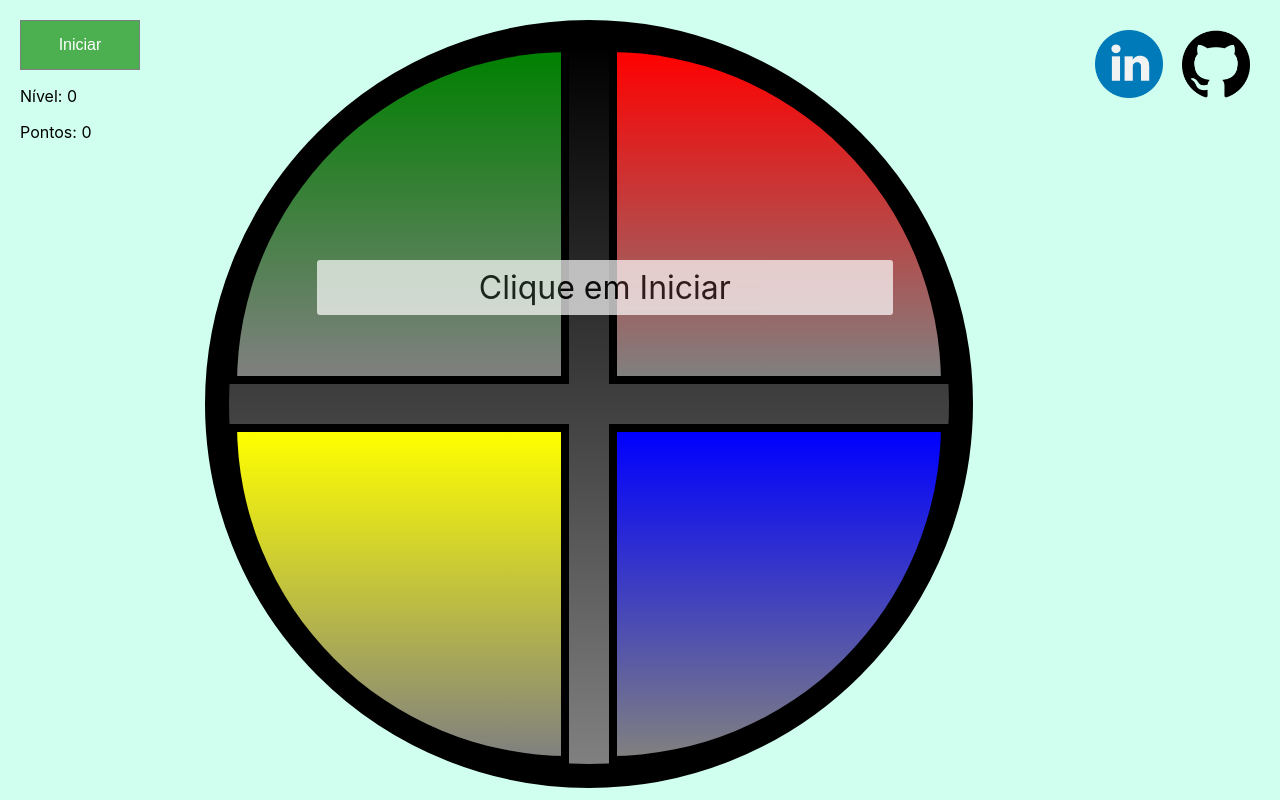
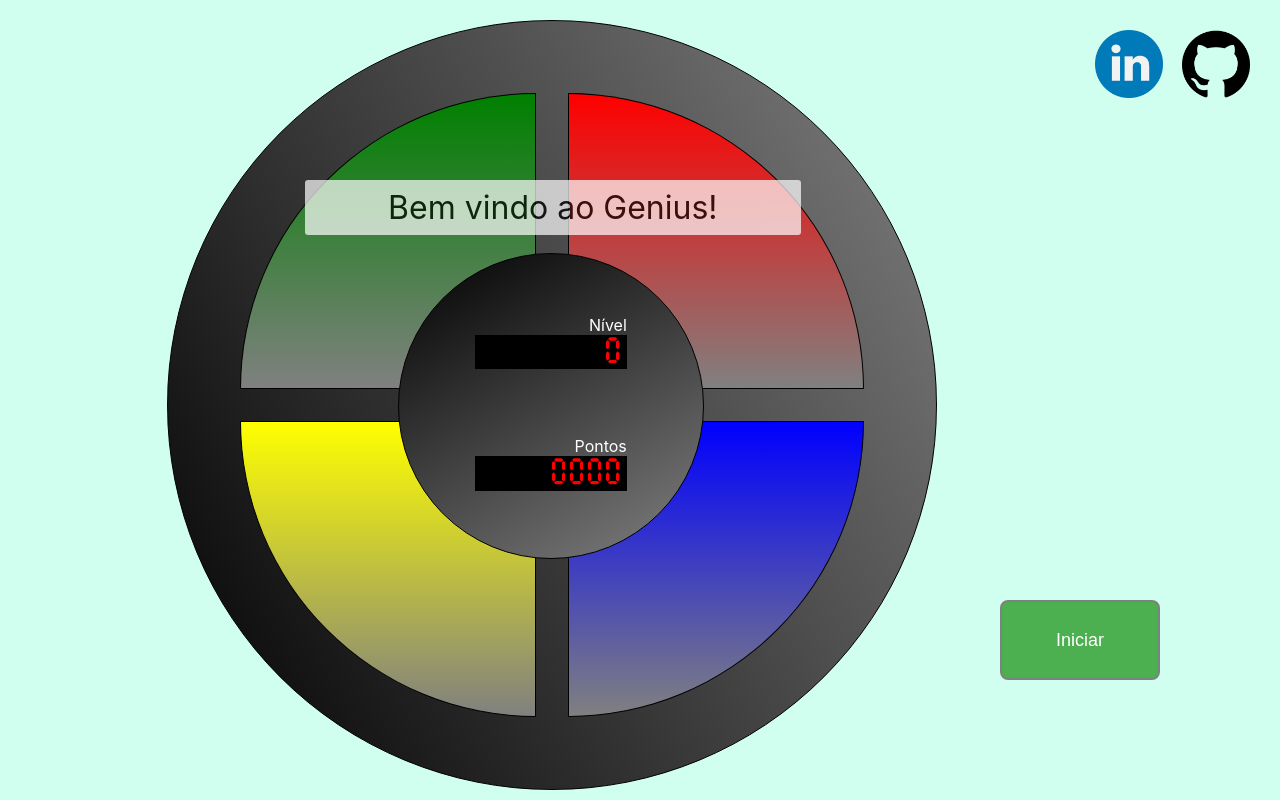
Before and after one commit to ibere82/genesis-react, a React (Create React App) app: page / in a window 1280 px wide. Shown: the top 800 px of the page. Built offline with nearby package versions, Linux system fonts and the light colour scheme.

Commit message:
more layout improves

```diff
--- a/src/App.js
+++ b/src/App.js
@@ -1,16 +1,16 @@
 import { useState, useEffect, useRef } from 'react';
-import * as Tone from 'tone'
+import * as Tone from 'tone';
+import buttons from './data/buttons.json';
+import levelTimes from './data/levelTimes.json';
+import winMusic from './data/winMusic.json';
+import gameOverMusic from './data/gameOverMusic.json';
+import Page from './components/Page';
 import './App.css';
-import buttons from './data/buttons.json'
-import levelTimes from './data/levelTimes.json'
-import winMusic from './data/winMusic.json'
-import gameOverMusic from './data/gameOverMusic.json'
-import Page from './components/Page';
 
 const synth = new Tone.AMSynth().toDestination();
 
-const MAX_TONES_BY_LEVEL = 2;
-const MAX_LEVEL = 2 // levelTimes.length
+const MAX_TONES_BY_LEVEL = 12;
+const MAX_LEVEL = levelTimes.length;
 
 function App() {
   const [shuffledOrder, setShuffledOrder] = useState([]);
@@ -19,152 +19,153 @@ function App() {
   const [isClickAllowed, setIsClickAllowed] = useState(false);
   const [difficulty, setDifficulty] = useState(0);
   const [score, setScore] = useState(0);
-  const [message, setMessage] = useState('')
-  const { current } = useRef({ onGame: false })
-  const { onGame } = current
+  const [message, setMessage] = useState('');
+  const { current } = useRef({ onGame: false });
+  const { onGame } = current;
 
   useEffect(() => {
-    setMessage('Clique em Iniciar')
-  }, [])
+    setMessage('Bem vindo ao Genius!');
+  }, []);
 
   useEffect(() => {
     if (onGame) (async () => {
-      await manageEphemeralMessage(`Iniciando nível ${difficulty}`)
+      await manageEphemeralMessage(`Iniciando nível ${difficulty}`);
       setShuffledOrder([]);
       setTurn(1);
     })();
-  }, [difficulty])
+  }, [difficulty]);
 
   useEffect(() => {
     if (onGame) {
-      setClickCount(0)
+      setClickCount(0);
       setTimeout(() => {
         addNewShuffledColor();
-      }, 500)
-    }
-  }, [turn])
+      }, 500);
+    };
+  }, [turn]);
 
   useEffect(() => {
     (async () => {
-      setIsClickAllowed(false)
+      setIsClickAllowed(false);
       for (let color of shuffledOrder) {
         if (current.onGame) await scheduleOnOffPads(color, difficulty - 1);
-      }
-      setIsClickAllowed(true)
+      };
+      setIsClickAllowed(true);
     })()
   }, [shuffledOrder])
 
   useEffect(() => {
-    setIsClickAllowed(message === '')
-    //refMessage.current.innerText = message
-  }, [message])
+    setIsClickAllowed(message === '');
+  }, [message]);
 
   const startNewGame = () => {
-    console.log('start')
     setScore(0);
     setDifficulty(1);
-    current.onGame = true
-  }
+    current.onGame = true;
+  };
 
   const stopGame = () => {
-    synth.triggerRelease()
-    setDifficulty(0)
-    setTurn(0)
-    current.onGame = false
-  }
+    synth.triggerRelease();
+    current.onGame = false;
+    setDifficulty(0);
+    setTurn(0);
+  };
 
   const gameOver = async () => {
-    return new Promise(() => {
-      setIsClickAllowed(false)
-      setMessage('Que pena! Você perdeu! Clique em Iniciar para recomeçar')
+    return new Promise((resolve) => {
+      setIsClickAllowed(false);
+      setMessage('Que pena! Você perdeu! Clique em Iniciar para recomeçar');
       const now = Tone.now();
       gameOverMusic.forEach((note, index) =>
-        synth.triggerAttackRelease(note, '8n', now + (index / 20)))
-    })
-  }
+        synth.triggerAttackRelease(note, '8n', now + (index / 20)));
+      setTimeout(() => {
+        resolve();
+      }, 2500);
+    });
+  };
 
   const addNewShuffledColor = async () => {
     const randomic = Math.floor(Math.random() * 4);
     setShuffledOrder([...shuffledOrder, buttons[randomic].color]);
-  }
+  };
 
   const scheduleOnOffPads = (color, velocity) => {
-    const { timeToTurnOff, timeToResolve } = levelTimes[velocity]
-    const { ref } = buttons.find(button => button.color === color)
+    const { timeToTurnOff, timeToResolve } = levelTimes[velocity];
+    const { ref } = buttons.find(button => button.color === color);
 
     return new Promise((resolve) => {
       setTimeout(() => {
-        ref.turnOn()
-      }, 10)
+        ref.turnOn();
+      }, 10);
       setTimeout(() => {
-        ref.turnOff()
+        ref.turnOff();
       }, timeToTurnOff);
       setTimeout(() => {
-        resolve()
-      }, timeToResolve)
-    })
-  }
+        resolve();
+      }, timeToResolve);
+    });
+  };
 
   const userWins = async () => {
-    setMessage('Parabéns !!!!')
-    await playWinMusic()
-    setMessage('Você venceu!! Clique em Iniciar para recomeçar')
-  }
+    setMessage('Parabéns !!!!');
+    await playWinMusic();
+    setMessage('Você venceu!! Clique em Iniciar para recomeçar');
+    stopGame();
+  };
 
   const playWinMusic = () => {
     return new Promise(async (resolve) => {
 
       for (let index of winMusic) {
         await scheduleOnOffPads(buttons[index].color, 7);
-      }
+      };
       for (let index of winMusic) {
         await scheduleOnOffPads(buttons[index].color, 7);
-      }
+      };
       for (let index of winMusic) {
         await scheduleOnOffPads(buttons[index].color, 7);
-      }
+      };
       for (let index of winMusic) {
         await scheduleOnOffPads(buttons[index].color, 7);
-      }
-      resolve()
-
-    })
-  }
+      };
+      resolve();
+    });
+  };
 
 
   const handleClick = async (color) => {
     if (shuffledOrder[clickCount] !== color) {
-      await gameOver()
-      stopGame()
+      await gameOver();
+      stopGame();
     }
     else {
-      setScore(score + difficulty)
-      const newClickCount = clickCount + 1
+      setScore(score + difficulty);
+      const newClickCount = clickCount + 1;
       if (newClickCount === shuffledOrder.length) {
         if (turn < MAX_TONES_BY_LEVEL) setTurn(turn + 1)
         else {
-          const newLevel = difficulty + 1
-          if (newLevel > MAX_LEVEL) userWins()
-          else setDifficulty(difficulty + 1)
-        }
-      }
-      setClickCount(newClickCount)
-    }
-  }
+          const newLevel = difficulty + 1;
+          if (newLevel > MAX_LEVEL) userWins();
+          else setDifficulty(difficulty + 1);
+        };
+      };
+      setClickCount(newClickCount);
+    };
+  };
 
   const manageEphemeralMessage = (text, timeBefore = 0, timeDuring = 2000, timeAfter = 2500) => {
     return new Promise((resolve) => {
       setTimeout(() => {
-        setMessage(text)
-      }, timeBefore)
+        setMessage(text);
+      }, timeBefore);
       setTimeout(() => {
-        setMessage('')
-      }, timeDuring)
+        setMessage('');
+      }, timeDuring);
       setTimeout(() => {
-        resolve()
-      }, timeAfter)
-    })
-  }
+        resolve();
+      }, timeAfter);
+    });
+  };
 
   return (
     <Page
@@ -173,13 +174,12 @@ function App() {
       startNewGame={startNewGame}
       buttons={buttons}
       isClickAllowed={isClickAllowed}
-
       handleClick={handleClick}
       difficulty={difficulty}
       score={score}
       message={message}
     />
   );
-}
+};
 
 export default App;
--- a/src/components/Button.jsx
+++ b/src/components/Button.jsx
@@ -2,21 +2,23 @@ import React from 'react'
 import styled from 'styled-components'
 
 const StyledButton = styled.button`
-  background-color: #4CAF50; /* Green */
-  border: gray solid  1px;
+  background-color: #4CAF50;
+  border: gray solid 0.3vh;
+  border-radius: 8px;
   color: white;
-  padding: 15px 32px;
   text-align: center;
   display: inline-block;
-  font-size: 16px;
+  font-size: 18px;
   cursor: pointer;
-  width: 120px;
+  height: 10vh;
+  width: 20vh;
   :hover{
-    border: lightgrey solid  1px;
+    border: lightgrey solid 0.5vh;
   }`
 
 export default function Button({ handle, label }) {
+
   return (
-    <StyledButton onClick={handle}>{label}</StyledButton>
+    <StyledButton onClick={handle} >{label}</StyledButton>
   )
 }
--- /dev/null
+++ b/src/components/DigitalNumber.jsx
@@ -0,0 +1,74 @@
+// Original Svg created by potrace 1.15, written by Peter Selinger 2001-2017
+
+import React from 'react'
+
+const paths = [
+  `M1385 12396 c-214 -222 -390 -408 -390 -414 0 -6 177 -193 394 -416 l394 -406
+   1471 0 1471 1 420 400 c231 221 421 404 423 408 1 4 -184 192 -411 419 l-414
+   412 -1484 0 -1484 0 -390 -404z`,
+
+  `M408 11066 l-408 -411 0 -1485 0 -1485 408 -396 409 -397 411 401
+   412 400 0 1471 -1 1471 -400 420 c-220 231 -406 421 -412 421 -7 1 -195 -184
+   -419 -410z`,
+
+  `M5328 11066 l-408 -412 0 -1485 0 -1484 408 -397 409 -396 411 400
+  412 401 0 1471 -1 1471 -400 420 c-220 231 -406 421 -412 421 -7 1 -195 -184
+  -419 -410z`,
+
+  `M1382 6814 c-216 -224 -392 -410 -390 -414 2 -5 180 -191 397 -414
+  l394 -406 1471 0 1471 1 311 297 c171 163 362 346 424 405 l114 108 -415 415
+  -414 414 -1485 0 -1485 0 -393 -406z`,
+
+  `M413 5490 l-413 -417 0 -1484 0 -1484 401 -389 c220 -214 407 -389
+  414 -390 7 0 196 176 419 393 l406 394 0 1471 -1 1471 -395 415 c-217 228
+  -401 420 -407 426 -9 8 -118 -96 -424 -406z`,
+
+  `M5333 5490 l-413 -417 0 -1484 0 -1484 406 -393 c223 -216 409 -392
+  414 -390 5 2 192 180 415 397 l405 394 0 1471 -1 1471 -395 415 c-217 228
+  -401 420 -407 426 -9 8 -117 -95 -424 -406z`,
+
+  `M1382 1234 c-216 -223 -392 -410 -390 -414 2 -4 180 -191 397 -414
+  l395 -406 1470 0 1471 1 325 311 c179 171 370 353 424 405 l99 94 -414 415
+  -414 414 -1485 0 -1485 0 -393 -406z`
+]
+
+const pathsFromDigit = [
+  { paths: [0, 1, 2, 4, 5, 6] },
+  { paths: [2, 5] },
+  { paths: [0, 2, 3, 4, 6] },
+  { paths: [0, 2, 3, 5, 6] },
+  { paths: [1, 2, 3, 5] },
+  { paths: [0, 1, 3, 5, 6] },
+  { paths: [0, 1, 3, 4, 5, 6] },
+  { paths: [0, 2, 5] },
+  { paths: [0, 1, 2, 3, 4, 5, 6] },
+  { paths: [0, 1, 2, 3, 5, 6] },
+]
+export default function DigitalNumber({ digit = 0, color = 'red', width = '13pt', height = '26pt' }) {
+
+  return (
+    <div style={{ marginRight: '5px' }}>
+      <svg
+        version="1.0"
+        xmlns="http://www.w3.org/2000/svg"
+        width={width}
+        height={height}
+        viewBox="0 0 656.000000 1280.000000"
+        preserveAspectRatio="xMidYMid meet"
+      >
+        <metadata>
+          Created by potrace 1.15, written by Peter Selinger 2001-2017
+        </metadata>
+
+        <g
+          transform="translate(0.000000,1280.000000) scale(0.100000,-0.100000)"
+          stroke="none"
+          fill={color}>
+
+          {pathsFromDigit[digit].paths.map(index => <path d={paths[index]} />)}
+
+        </g>
+      </svg>
+    </div>
+  )
+}
--- /dev/null
+++ b/src/components/DigitalPanel.jsx
@@ -0,0 +1,32 @@
+import React from 'react'
+import DigitalNumber from './DigitalNumber'
+
+export default function DigitalPanel({ label = '', number = 0, color = 'red', digits = 4, height = 26, measurementUnit = 'pt' }) {
+
+  return (
+    <>
+    <div style={{textAlign: 'right', color: 'white'}}>
+    <span>{label}</span>
+    </div>
+
+    <div
+      style={{
+        display: 'flex',
+        backgroundColor: 'black',
+        padding: '2px',
+        justifyContent: 'flex-end'
+      }}
+    >
+      {number.toString().padStart(digits, '0').split('').map(digit =>
+
+          <DigitalNumber
+            digit={digit}
+            color={color}
+            width={`${height / 2}${measurementUnit}`}
+            height={`${height}${measurementUnit}`} />
+
+      )}
+    </div>
+    </>
+  )
+}
--- a/src/components/GameArea.jsx
+++ b/src/components/GameArea.jsx
@@ -1,6 +1,7 @@
 import React from 'react'
 import Pad from './Pad';
 import styled from 'styled-components';
+import DigitalPanel from './DigitalPanel';
 
 const Wrapper = styled.div`
   position: relative;
@@ -14,28 +15,51 @@ const Wrapper = styled.div`
 const MainGame = styled.div`
   position: absolute;
   top: 0;
-  right: calc(50% - 45vh);
+  right: calc(50% - 48vh);
+  border-radius: 100%;
+  background: linear-gradient(60deg, black, gray);
+  border: black 1px solid;
+  width: 96vh;
+  height: 96vh;
 `
+
 const GeniusPad = styled.div`
+  position: absolute;
+  top: calc(50% - 39vh);
+  right: calc(50% - 39vh);
   display: grid;
   grid-template-areas:
     'TopLeft TopRight'
     'BottomLeft BottomRight';
-  grid-gap: 5vh;
-  border: 3vh solid black;
-  background: linear-gradient(black, gray);
+  grid-gap: 4vh;
   border-radius: 100%;
-  width: 90vh;
-  height: 90vh;
+  width: 78vh;
+  height: 78vh;
+`
+
+const Panel = styled.div`
+  position: absolute;
+  display: grid;
+  grid-template-rows: 1fr 1fr 1fr 1fr 1fr;
+  grid-template-columns: 1fr 1fr 1fr 1fr;
+  top: calc(50% - 19vh);
+  right: calc(50% - 19vh);
+  border-radius: 100%;
+  width: 38vh;
+  height: 38vh;
+  background: linear-gradient(150deg, black, gray);
+  border: black 1px solid;
+  z-index: 2;
+
 `
 
 const TopMessageContainer = styled.div`
   position: absolute;
   height: auto;
-  width: 70vh;
-  top: calc(50% - 20vh);
-  right: calc(50% - 35vh);
-  z-index: 2;
+  width: 60vh;
+  top: calc(50% - 30vh);
+  right: calc(50% - 31vh);
+  z-index: 3;
   font-size: 32px;
   text-align: center;
   padding: 0.5rem;
@@ -43,7 +67,7 @@ const TopMessageContainer = styled.div`
   opacity: 0.7;
 `
 
-export default function GameArea({ buttons, isClickAllowed, handleClick, refMessage, message }) {
+export default function GameArea({ buttons, isClickAllowed, handleClick, message, onGame, startNewGame, stopGame, difficulty, score }) {
 
 
   const dinamicStyle =
@@ -52,6 +76,7 @@ export default function GameArea({ buttons, isClickAllowed, handleClick, refMess
   return (
     <Wrapper>
       <MainGame>
+
         <GeniusPad>
           {buttons.map(({ color, position, note }, index) => {
             return (
@@ -65,7 +90,36 @@ export default function GameArea({ buttons, isClickAllowed, handleClick, refMess
                 bindRef={(ref) => buttons[index].ref = ref} />
             )
           })}
+
+
         </GeniusPad>
+        <Panel>
+          <div style={{ gridArea: '2 / 2 / 3 / 4' }}>
+            <DigitalPanel
+              label={'Nível'}
+              number={difficulty}
+              color='red'
+              digits='1'
+              height='20'
+              measurementUnit='pt'
+            />
+          </div>
+          <div style={{ gridArea: '4 / 2 / 5 / 4' }}>
+            <DigitalPanel
+              label={'Pontos'}
+              number={score}
+              color='red'
+              digits='4'
+              height='20'
+              measurementUnit='pt'
+            />
+          </div>
+          {/* <div style={{ gridArea: '6 / 2 / 7 / 4' }}>
+            <Button handle={onGame ? stopGame : startNewGame} label={onGame ? 'Cancelar' : 'Iniciar'} />
+          </div> */}
+
+        </Panel>
+
       </MainGame>
       <TopMessageContainer
         style={dinamicStyle}>
--- a/src/components/LabelStatus.jsx
+++ b/src/components/LabelStatus.jsx
@@ -1,7 +1,9 @@
 import React from 'react'
 
-export default function LabelStatus({label, value}) {
+export default function LabelStatus({ label, value }) {
   return (
-    <p style={{textAlign: 'left'}}><span id="level">{label}: {value}</span></p>
+    <div >
+      <p style={{ textAlign: 'right', fontSize: '48px' }}>{label}{value}</p>
+    </div>
   )
 }
--- a/src/components/Pad.jsx
+++ b/src/components/Pad.jsx
@@ -8,7 +8,7 @@ export default function Pad({ padColor, allowClick, position, bindRef, note, han
     gridArea: position,
     background: `linear-gradient(${padColor}, gray)`,
     [`border${position}Radius`]: '100%',
-    border: 'black solid 1vh',
+    border: `black solid 0.2vh`,
     opacity: '1',
     cursor: 'default',
   })
--- a/src/components/Page.jsx
+++ b/src/components/Page.jsx
@@ -1,20 +1,19 @@
 import React from 'react'
-import LabelStatus from './LabelStatus';
 import Button from './Button';
 import Footer from './Footer';
 import GameArea from './GameArea';
 import IconsArea from './IconsArea';
 
-export default function Page({ onGame, stopGame, startNewGame, buttons, isClickAllowed, refMessage, handleClick, difficulty, score, message }) {
+export default function Page({ onGame, stopGame, startNewGame, buttons, isClickAllowed, handleClick, difficulty, score, message }) {
   return (
     <>
       <main style={{ display: 'flex', padding: '20px' }}>
-        <div>
-          <Button handle={onGame ? stopGame : startNewGame} label={onGame ? 'Cancelar' : 'Iniciar'} />
-          <LabelStatus label={'Nível'} value={difficulty} />
-          <LabelStatus label={'Pontos'} value={score} />
-        </div>
         <GameArea
+          onGame={onGame}
+          startNewGame={startNewGame}
+          stopGame={stopGame}
+          difficulty={difficulty}
+          score={score}
           buttons={buttons}
           isClickAllowed={isClickAllowed}
           handleClick={handleClick}
@@ -22,6 +21,9 @@ export default function Page({ onGame, stopGame, startNewGame, buttons, isClickA
         />
         <IconsArea />
       </main>
+      <div style={{ position: 'absolute', bottom: '15vh', right: '15vh' }}>
+      <Button handle={onGame ? stopGame : startNewGame} label={onGame ? 'Cancelar' : 'Iniciar'} />
+      </div>
       <Footer />
     </>
 
```
Also changed, not shown: src/components/Footer.jsx (+15 -5 lines).
